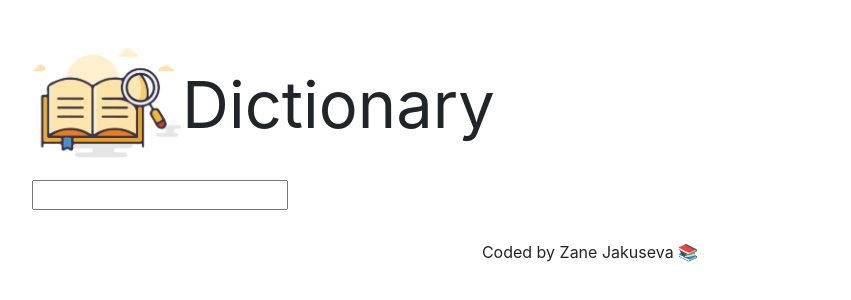
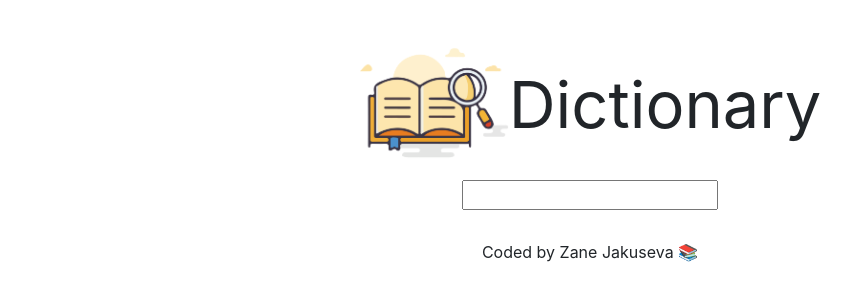
Before and after one commit to zaneknn/my-dictionery-project, a React (Create React App) app: page / in a window 1280 px wide. Shown: the top 300 px of the page, without its empty margins (50-901 px from the left). Built offline with nearby package versions, Linux system fonts and the light colour scheme.

Commit message:
Update Dictionary.css

```diff
--- a/src/Dictionary.css
+++ b/src/Dictionary.css
@@ -1,6 +1,6 @@
 .Dictionary {
   font-weight: 200;
 }
-.Dictionary form {
-  width: 200;
+.App {
+  text-align: center;
 }
```
